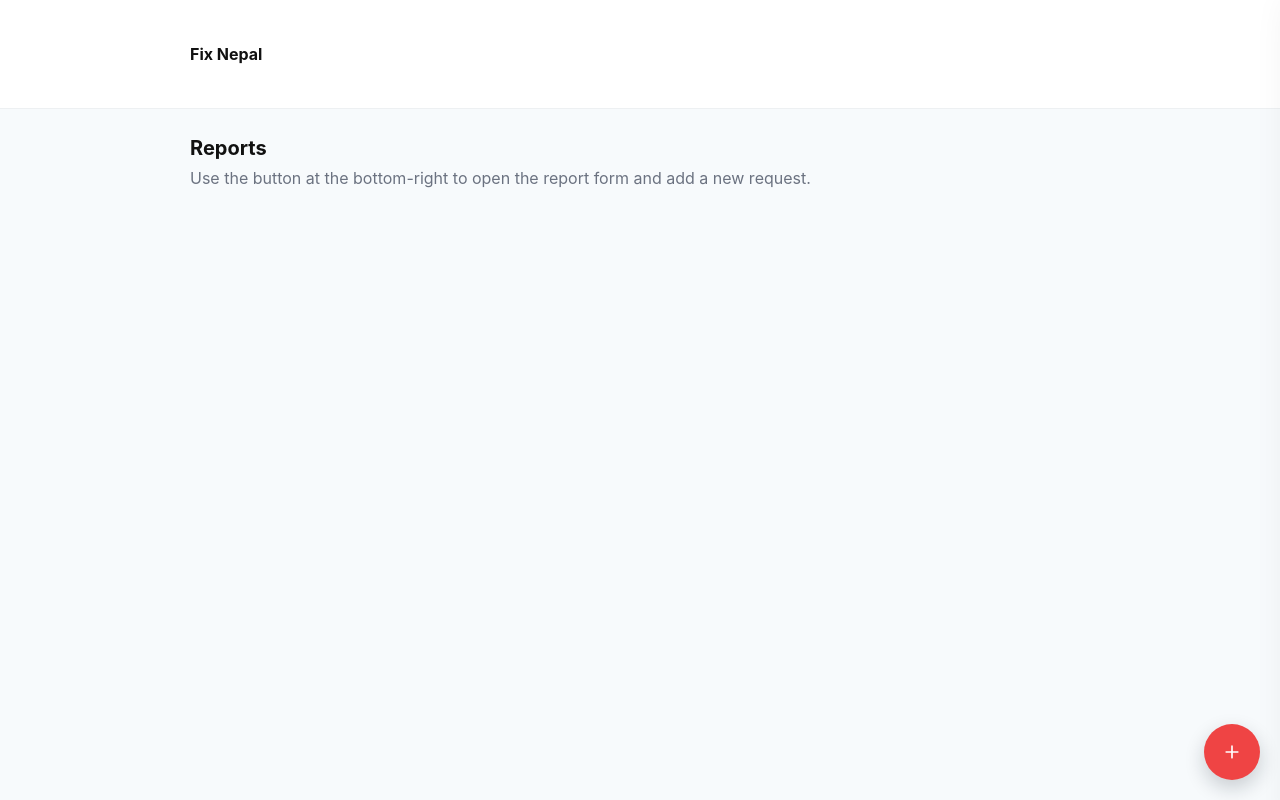
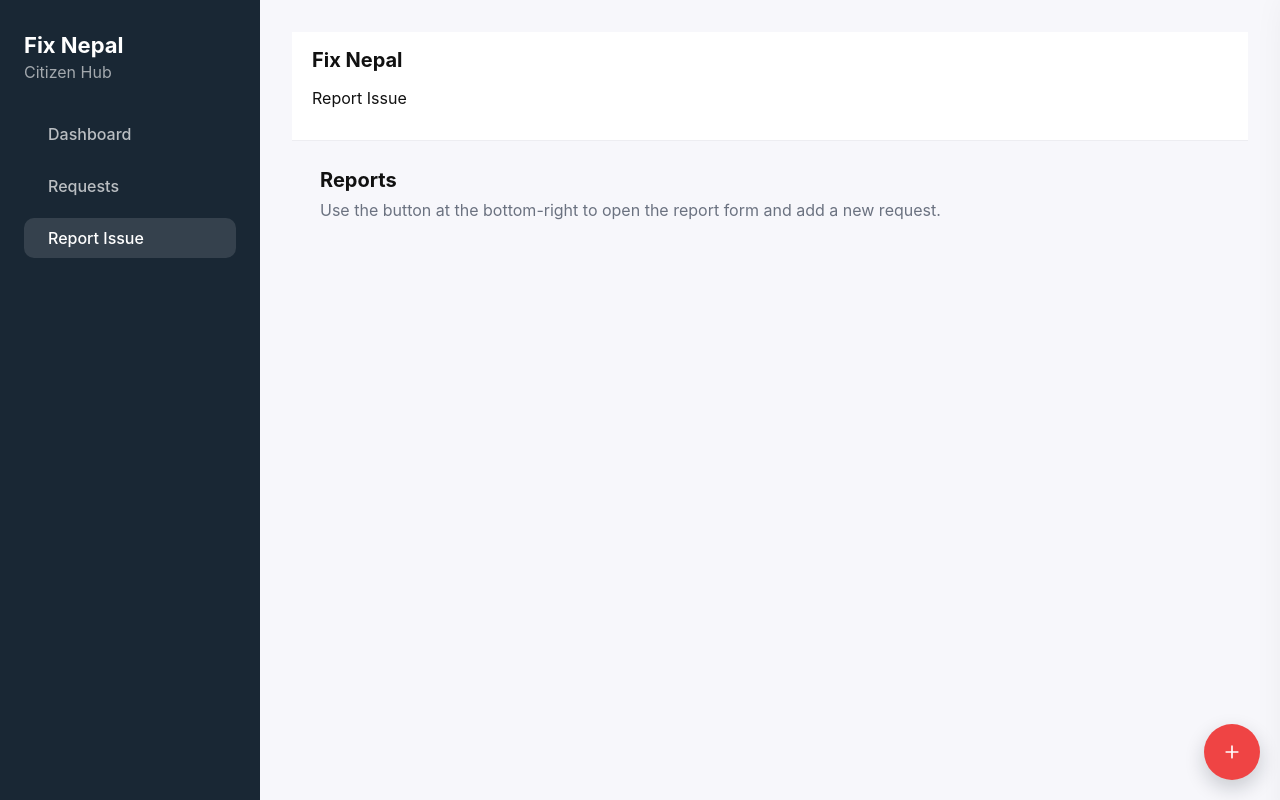
Before and after one commit to nabinthapaofc-stack/Fix-Nepal, a PHP site: page /report.html in a window 1280 px wide. Run offline with PHP 8.4, Linux system fonts and the light colour scheme.

Commit message:
feat: implement sidebar layout and navigation for every part of the dashboard

```diff
--- a/css/cards.css
+++ b/css/cards.css
@@ -1,61 +1,3 @@
-
-.app-shell {
-    display: grid;
-    grid-template-columns: 260px 1fr;
-    min-height: 100vh;
-    background: #f7f7fb;
-}
-
-.sidebar {
-    background: #192734;
-    color: #fff;
-    padding: 32px 24px;
-    display: flex;
-    flex-direction: column;
-    gap: 32px;
-}
-
-.sidebar-brand h2 {
-    margin: 0;
-    font-size: 22px;
-}
-
-.sidebar-brand p {
-    margin: 4px 0 0;
-    color: rgba(255, 255, 255, 0.6);
-}
-
-.sidebar-nav {
-    display: flex;
-    flex-direction: column;
-    gap: 12px;
-}
-
-.sidebar-link {
-    display: flex;
-    align-items: center;
-    gap: 12px;
-    color: rgba(255, 255, 255, 0.7);
-    text-decoration: none;
-    padding: 10px 12px;
-    border-radius: 10px;
-    font-weight: 500;
-    transition: background 0.2s ease, color 0.2s ease;
-}
-
-.sidebar-link.active,
-.sidebar-link:hover {
-    background: rgba(255, 255, 255, 0.12);
-    color: #fff;
-}
-
-.sidebar-icon {
-    font-size: 18px;
-}
-
-.app-container {
-    padding: 32px;
-}
 
 .issues-list {
     display: grid;
--- /dev/null
+++ b/css/sidebar.css
@@ -0,0 +1,57 @@
+.app-shell {
+    display: grid;
+    grid-template-columns: 260px 1fr;
+    min-height: 100vh;
+    background: #f7f7fb;
+}
+
+.sidebar {
+    background: #192734;
+    color: #fff;
+    padding: 32px 24px;
+    display: flex;
+    flex-direction: column;
+    gap: 32px;
+}
+
+.sidebar-brand h2 {
+    margin: 0;
+    font-size: 22px;
+}
+
+.sidebar-brand p {
+    margin: 4px 0 0;
+    color: rgba(255, 255, 255, 0.6);
+}
+
+.sidebar-nav {
+    display: flex;
+    flex-direction: column;
+    gap: 12px;
+}
+
+.sidebar-link {
+    display: flex;
+    align-items: center;
+    gap: 12px;
+    color: rgba(255, 255, 255, 0.7);
+    text-decoration: none;
+    padding: 10px 12px;
+    border-radius: 10px;
+    font-weight: 500;
+    transition: background 0.2s ease, color 0.2s ease;
+}
+
+.sidebar-link.active,
+.sidebar-link:hover {
+    background: rgba(255, 255, 255, 0.12);
+    color: #fff;
+}
+
+.sidebar-icon {
+    font-size: 18px;
+}
+
+.app-container {
+    padding: 32px;
+}
--- a/report.html
+++ b/report.html
@@ -4,12 +4,38 @@
   <meta charset="utf-8" />
   <meta name="viewport" content="width=device-width,initial-scale=1" />
   <title>Report an Issue — Fix Nepal</title>
+  <link rel="stylesheet" href="./css/cards.css">
+  <link rel="stylesheet" href="./css/views.css">
+  <link rel="stylesheet" href="./css/sidebar.css">
   <link rel="stylesheet" href="report.css">
 </head>
 <body>
-  <header>
-    <div class="wrap">
-      <strong>Fix Nepal</strong>
+  <div class="app-shell">
+    <aside class="sidebar">
+      <div class="sidebar-brand">
+        <h2>Fix Nepal</h2>
+        <p>Citizen Hub</p>
+      </div>
+      <nav class="sidebar-nav">
+        <a href="index.html" class="sidebar-link">
+          <span class="sidebar-icon"></span>
+          Dashboard
+        </a>
+        <a href="requests.html" class="sidebar-link">
+          <span class="sidebar-icon"></span>
+          Requests
+        </a>
+        <a href="report.html" class="sidebar-link active">
+          <span class="sidebar-icon"></span>
+          Report Issue
+        </a>
+      </nav>
+    </aside>
+    <div class="app-container">
+      <header class="app-header">
+        <div class="logo">
+          <h1>Fix Nepal</h1>
+          <p>Report Issue</p>
         </div>
       </header>
 
@@ -21,7 +47,8 @@
 
         </section>
       </main>
-
+    </div>
+  </div>
 
   <button class="report-btn" id="openReport" title="Report an issue" aria-label="Report an issue">
 
```
Also changed, not shown: index.html (+4 -3 lines), requests.html (+23 -4 lines). Lines whose indentation alone changed are shown as unchanged.
